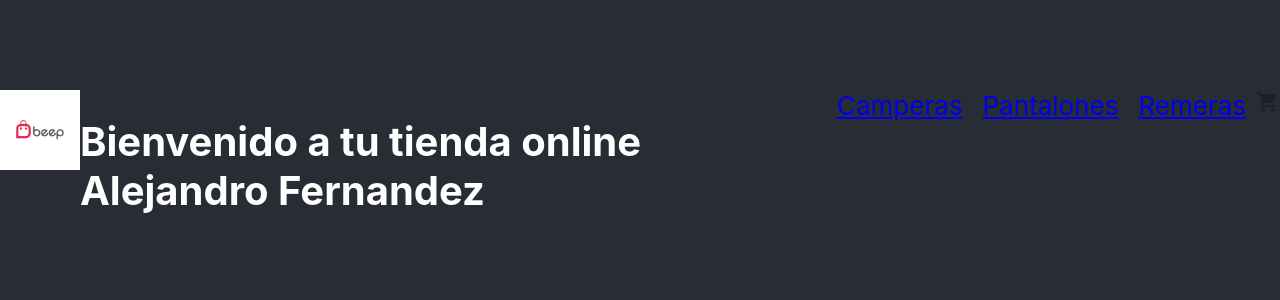
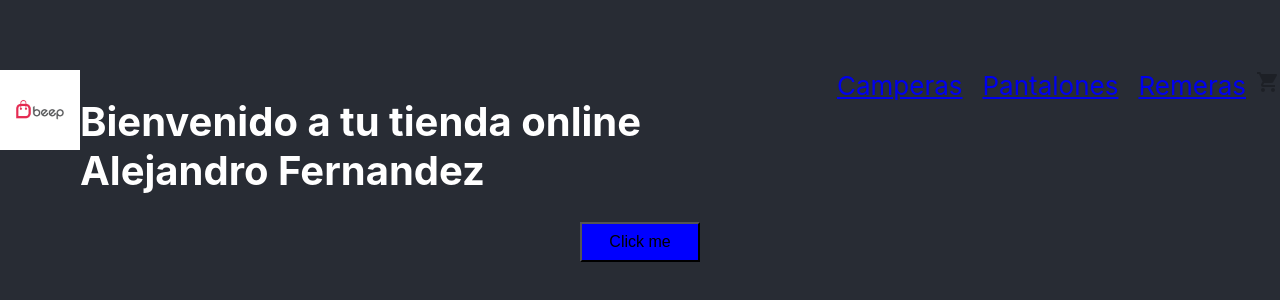
Before and after one commit to alejandromoises02/react31130, a React (Create React App) app: page / in a window 1280 px wide. Shown: the part 234-534 px from the top of the page. Built offline with nearby package versions, Linux system fonts and the light colour scheme.

Commit message:
After 18/03

```diff
--- a/src/App.js
+++ b/src/App.js
@@ -1,5 +1,6 @@
 import React from "react";
 import { Navbar } from "./componentes/Navbar/Navbar";
+import CustomButton  from "./componentes/CustomButton/CustomButton";
 import './App.css';
 
 const App = () => {
@@ -12,7 +13,7 @@ const App = () => {
   return (
     <div className="App-header">
       <Navbar name={name} lastname={lastname} links={categorias} />
-
+      <CustomButton title="Click me" color="primary" />
     </div>
   );
 };
--- /dev/null
+++ b/src/componentes/CustomButton/CustomButton.js
@@ -0,0 +1,28 @@
+import React from "react";
+
+const CustomButton = ({ title, color, letra }) => {
+
+    const buttonColor = color === "primary"
+        ? ("blue")
+        :(color === "secondary"
+            ? ("green")
+            :(color === "danger"
+                ? ("red")
+                :("yellow")
+        )
+    )
+
+    const sizeLetra = letra || 16;
+
+  const buttonStyles = {
+    backgroundColor: buttonColor,
+    fontSize: sizeLetra,
+    padding: 5,
+    height: 40,
+    width: 120
+  };
+
+  return <button style={buttonStyles}>{title}</button>;
+};
+
+export default CustomButton;
```
